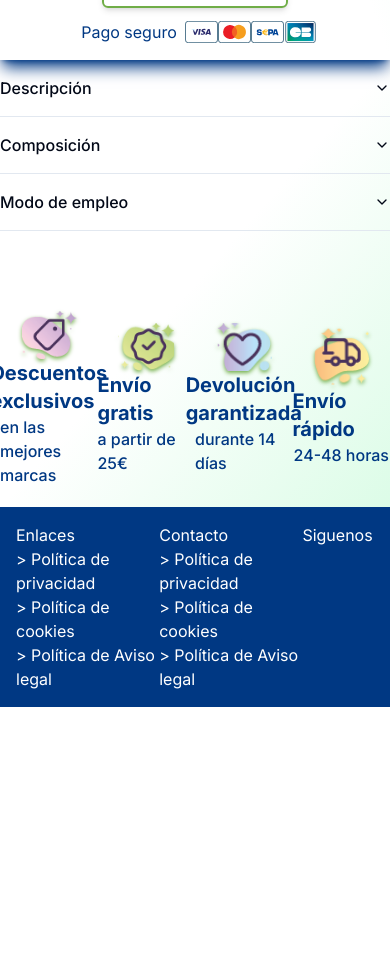
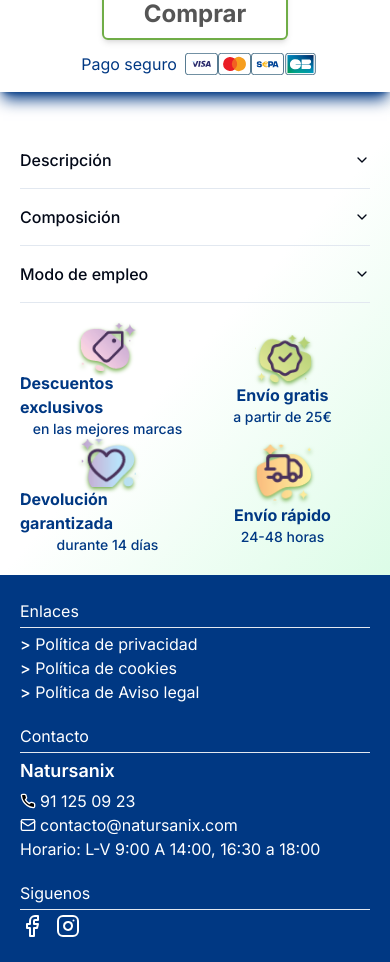
Before and after one commit to santiagomanso/natursanix-holovit, a Next.js app: page / in a window 390 px wide. Shown: the part 1036-1998 px from the top of the page. Before the commit the page ends 1743 px from the top, so only its background shows below. Built offline with nearby package versions, Linux system fonts and the light colour scheme.

Commit message:
update css responsiveness

```diff
--- a/src/components/container.tsx
+++ b/src/components/container.tsx
@@ -4,7 +4,7 @@ interface Props {
   justifyCenter?: boolean
   justifyStart?: boolean
   justifyEnd?: boolean
-  defaultHeight?: boolean
+  opt?: string
 }
 
 export default function Container({
@@ -13,13 +13,11 @@ export default function Container({
   justifyCenter,
   justifyEnd,
   justifyStart,
-  defaultHeight,
+  opt,
 }: Props) {
   return (
     <section
-      className={`${
-        defaultHeight ? '' : 'min-h-screen'
-      } w-full from-green-100 via-white to-white flex flex-col
+      className={`w-full from-green-100 via-white to-white flex flex-col
       ${bgGradientInverted ? 'bg-gradient-to-tl' : 'bg-gradient-to-bl'}
       ${justifyCenter && 'justify-center'}
       ${justifyStart && 'justify-start'}
@@ -29,7 +27,7 @@ export default function Container({
     >
       <div
         className={`w-full max-w-7xl mx-auto scale-100 md:scale-[.85] ${
-          defaultHeight && ''
+          opt && opt
         }`}
       >
         {children}
--- a/src/components/footer-principal.tsx
+++ b/src/components/footer-principal.tsx
@@ -1,25 +1,123 @@
+import { Separator } from './ui/separator'
+
 export default function FooterPrincipal() {
   return (
-    <footer className='bg-accentBlue px-4 h-[200px] w-full  text-white flex items-center  justify-center'>
-      <section className='grid grid-cols-5 w-full'>
-        <article className='col-span-2 flex flex-col'>
+    <footer className='bg-accentBlue px-5 py-6 lg:py-0 lg:h-[200px] w-full  text-white flex items-center  justify-center'>
+      <section className='grid grid-cols-1 lg:grid-cols-9 gap-5 lg:gap-20 w-full'>
+        <article className='col-span-1 lg:col-span-4 flex gap-1 flex-col'>
           <h4>Enlaces</h4>
+          <Separator />
           <ul>
-            <li>&gt; Política de privacidad</li>
-            <li>&gt; Política de cookies</li>
-            <li>&gt; Política de Aviso legal</li>
+            <li>
+              <span className='font-medium'>&gt;</span> Política de privacidad
+            </li>
+            <li>
+              <span className='font-medium'>&gt;</span> Política de cookies
+            </li>
+            <li>
+              <span className='font-medium'>&gt;</span> Política de Aviso legal
+            </li>
           </ul>
         </article>
-        <article className='col-span-2 flex flex-col'>
+        <article className='col-span-1 lg:col-span-4 flex gap-1 flex-col'>
           <h4>Contacto</h4>
+          <Separator />
+
+          <h3 className='font-semibold text-lg'>Natursanix</h3>
           <ul>
-            <li>&gt; Política de privacidad</li>
-            <li>&gt; Política de cookies</li>
-            <li>&gt; Política de Aviso legal</li>
+            <a href='tel:911250923' className='flex items-center gap-1'>
+              <span>
+                <svg
+                  xmlns='http://www.w3.org/2000/svg'
+                  width='16'
+                  height='16'
+                  viewBox='0 0 24 24'
+                  fill=''
+                  stroke='currentColor'
+                  stroke-width='2'
+                  stroke-linecap='round'
+                  stroke-linejoin='round'
+                  className='lucide lucide-phone'
+                >
+                  <path d='M22 16.92v3a2 2 0 0 1-2.18 2 19.79 19.79 0 0 1-8.63-3.07 19.5 19.5 0 0 1-6-6 19.79 19.79 0 0 1-3.07-8.67A2 2 0 0 1 4.11 2h3a2 2 0 0 1 2 1.72 12.84 12.84 0 0 0 .7 2.81 2 2 0 0 1-.45 2.11L8.09 9.91a16 16 0 0 0 6 6l1.27-1.27a2 2 0 0 1 2.11-.45 12.84 12.84 0 0 0 2.81.7A2 2 0 0 1 22 16.92z' />
+                </svg>
+              </span>
+              91 125 09 23
+            </a>
+            <a
+              className='flex items-center gap-1'
+              href='mailto:contacto@natursanix.com'
+            >
+              <span>
+                <svg
+                  xmlns='http://www.w3.org/2000/svg'
+                  width='16'
+                  height='16'
+                  viewBox='0 0 24 24'
+                  fill='none'
+                  stroke='currentColor'
+                  stroke-width='2'
+                  stroke-linecap='round'
+                  stroke-linejoin='round'
+                  className='lucide lucide-mail'
+                >
+                  <rect width='20' height='16' x='2' y='4' rx='2' />
+                  <path d='m22 7-8.97 5.7a1.94 1.94 0 0 1-2.06 0L2 7' />
+                </svg>
+              </span>
+              contacto@natursanix.com
+            </a>
+            <li>Horario: L-V 9:00 A 14:00, 16:30 a 18:00</li>
           </ul>
         </article>
-        <article className='col-span-1 flex flex-col'>
+        <article className='col-span-1 lg:col-span-1 gap-1 items-start flex flex-col'>
           <h4>Siguenos</h4>
+          <Separator />
+          <div className='flex items-center justify-center gap-3'>
+            <a
+              target='_blank'
+              rel='noreferrer'
+              href='https://www.facebook.com/Natursanix/'
+            >
+              <svg
+                xmlns='http://www.w3.org/2000/svg'
+                width='24'
+                height='24'
+                viewBox='0 0 24 24'
+                fill='none'
+                stroke='currentColor'
+                stroke-width='2'
+                stroke-linecap='round'
+                stroke-linejoin='round'
+                className='lucide lucide-facebook'
+              >
+                <path d='M18 2h-3a5 5 0 0 0-5 5v3H7v4h3v8h4v-8h3l1-4h-4V7a1 1 0 0 1 1-1h3z' />
+              </svg>
+            </a>
+
+            <a
+              href='https://www.instagram.com/natursanix/'
+              target='_blank'
+              rel='noreferrer'
+            >
+              <svg
+                xmlns='http://www.w3.org/2000/svg'
+                width='24'
+                height='24'
+                viewBox='0 0 24 24'
+                fill='none'
+                stroke='currentColor'
+                stroke-width='2'
+                stroke-linecap='round'
+                stroke-linejoin='round'
+                className='lucide lucide-instagram'
+              >
+                <rect width='20' height='20' x='2' y='2' rx='5' ry='5' />
+                <path d='M16 11.37A4 4 0 1 1 12.63 8 4 4 0 0 1 16 11.37z' />
+                <line x1='17.5' x2='17.51' y1='6.5' y2='6.5' />
+              </svg>
+            </a>
+          </div>
         </article>
       </section>
     </footer>
--- a/src/components/grid-icons.tsx
+++ b/src/components/grid-icons.tsx
@@ -6,7 +6,7 @@ import Image from 'next/image'
 
 export default function GridIcons() {
   return (
-    <section className='grid grid-cols-4 pb-5 place-content-between content-between justify-between mt-20'>
+    <section className='grid grid-cols-2 lg:grid-cols-4 pb-5 lg:place-content-between lg:content-between lg:justify-between mt-5 lg:mt-20'>
       <article className='flex flex-col justify-center items-center '>
         <div className='h-12 w-14 relative'>
           <Image
@@ -17,10 +17,12 @@ export default function GridIcons() {
             className='w-full drop-shadow-[0_2px_2px_rgba(112,173,71.25)]' // just an example
           />
         </div>
-        <h2 className='text-accentBlue font-bold text-xl'>
+        <h2 className='text-accentBlue font-bold lg:text-xl'>
           Descuentos exclusivos
         </h2>
-        <h3 className='text-accentBlue font-medium'>en las mejores marcas</h3>
+        <h3 className='text-accentBlue font-medium text-sm'>
+          en las mejores marcas
+        </h3>
       </article>
       <article className='flex flex-col justify-center items-center '>
         <div className='h-12 w-14 relative'>
@@ -32,8 +34,8 @@ export default function GridIcons() {
             className='w-full drop-shadow-[0_2px_2px_rgba(112,173,71.25)]' // just an example
           />
         </div>
-        <h2 className='text-accentBlue font-bold text-xl'>Envío gratis</h2>
-        <h3 className='text-accentBlue font-medium'>a partir de 25€</h3>
+        <h2 className='text-accentBlue font-bold lg:text-xl'>Envío gratis</h2>
+        <h3 className='text-accentBlue font-medium text-sm'>a partir de 25€</h3>
       </article>
       <article className='flex flex-col justify-center items-center '>
         <div className='h-12 w-14 relative'>
@@ -45,10 +47,10 @@ export default function GridIcons() {
             className='w-full drop-shadow-[0_2px_2px_rgba(112,173,71.25)]' // just an example
           />
         </div>
-        <h2 className='text-accentBlue font-bold text-xl'>
+        <h2 className='text-accentBlue font-bold lg:text-xl'>
           Devolución garantizada
         </h2>
-        <h3 className='text-accentBlue font-medium'>durante 14 días</h3>
+        <h3 className='text-accentBlue font-medium text-sm'>durante 14 días</h3>
       </article>
       <article className='flex flex-col justify-center items-center '>
         <div className='h-14 w-14 relative'>
@@ -60,8 +62,8 @@ export default function GridIcons() {
             className='w-full -translate-y-[0.15rem] drop-shadow-[0_2px_2px_rgba(112,173,71.25)]' // just an example
           />
         </div>
-        <h2 className='text-accentBlue font-bold text-xl'>Envío rápido</h2>
-        <h3 className='text-accentBlue font-medium'>24-48 horas</h3>
+        <h2 className='text-accentBlue font-bold lg:text-xl'>Envío rápido</h2>
+        <h3 className='text-accentBlue font-medium text-sm'>24-48 horas</h3>
       </article>
     </section>
   )
--- /dev/null
+++ b/src/components/ui/separator.tsx
@@ -0,0 +1,29 @@
+import * as React from "react"
+import * as SeparatorPrimitive from "@radix-ui/react-separator"
+
+import { cn } from "@/lib/utils"
+
+const Separator = React.forwardRef<
+  React.ElementRef<typeof SeparatorPrimitive.Root>,
+  React.ComponentPropsWithoutRef<typeof SeparatorPrimitive.Root>
+>(
+  (
+    { className, orientation = "horizontal", decorative = true, ...props },
+    ref
+  ) => (
+    <SeparatorPrimitive.Root
+      ref={ref}
+      decorative={decorative}
+      orientation={orientation}
+      className={cn(
+        "shrink-0 bg-border",
+        orientation === "horizontal" ? "h-[1px] w-full" : "h-full w-[1px]",
+        className
+      )}
+      {...props}
+    />
+  )
+)
+Separator.displayName = SeparatorPrimitive.Root.displayName
+
+export { Separator }
--- a/src/pages/index.tsx
+++ b/src/pages/index.tsx
@@ -31,7 +31,7 @@ export default function Home() {
                 </div>
               </span>
 
-              <div className='h-40 lg:h-60 lg:w-28 relative'>
+              <div className='h-48 md:h-72 md:w-32 lg:h-60 lg:w-28 relative'>
                 <Image
                   src={product.src}
                   alt='Picture of the author'
@@ -86,16 +86,16 @@ export default function Home() {
               </article>
             </div>
           </article>
-          <article className='w-full h-full'>
+          <article className='w-full h-full mb-10 lg:mb-0'>
             <BuyingButtons />
-            <div className='shadow-lg px-5 lg:px-0 mt-5 shadow-accentBlue w-full'>
+            <div className='shadow-lg  mx-auto max-w-[400px] md:max-w-full lg:px-0 mt-5 shadow-accentBlue w-full'>
               <DisplayPrice />
             </div>
           </article>
         </section>
       </Container>
 
-      <Container bgGradientInverted defaultHeight>
+      <Container bgGradientInverted opt='px-5 lg:px-0'>
         <MoreInfo />
         <GridIcons />
       </Container>
--- a/src/styles/globals.css
+++ b/src/styles/globals.css
@@ -1,6 +1,28 @@
 @tailwind base;
 @tailwind components;
 @tailwind utilities;
+
+/* ===== Scrollbar CSS ===== */
+/* Firefox */
+* {
+  scrollbar-width: auto;
+  scrollbar-color: #70ad47 #ffffff;
+}
+
+/* Chrome, Edge, and Safari */
+*::-webkit-scrollbar {
+  width: 16px;
+}
+
+*::-webkit-scrollbar-track {
+  background: #ffffff;
+}
+
+*::-webkit-scrollbar-thumb {
+  background-color: #70ad47;
+  border-radius: 10px;
+  border: 3px solid #ffffff;
+}
 
 @layer base {
   :root {
```
